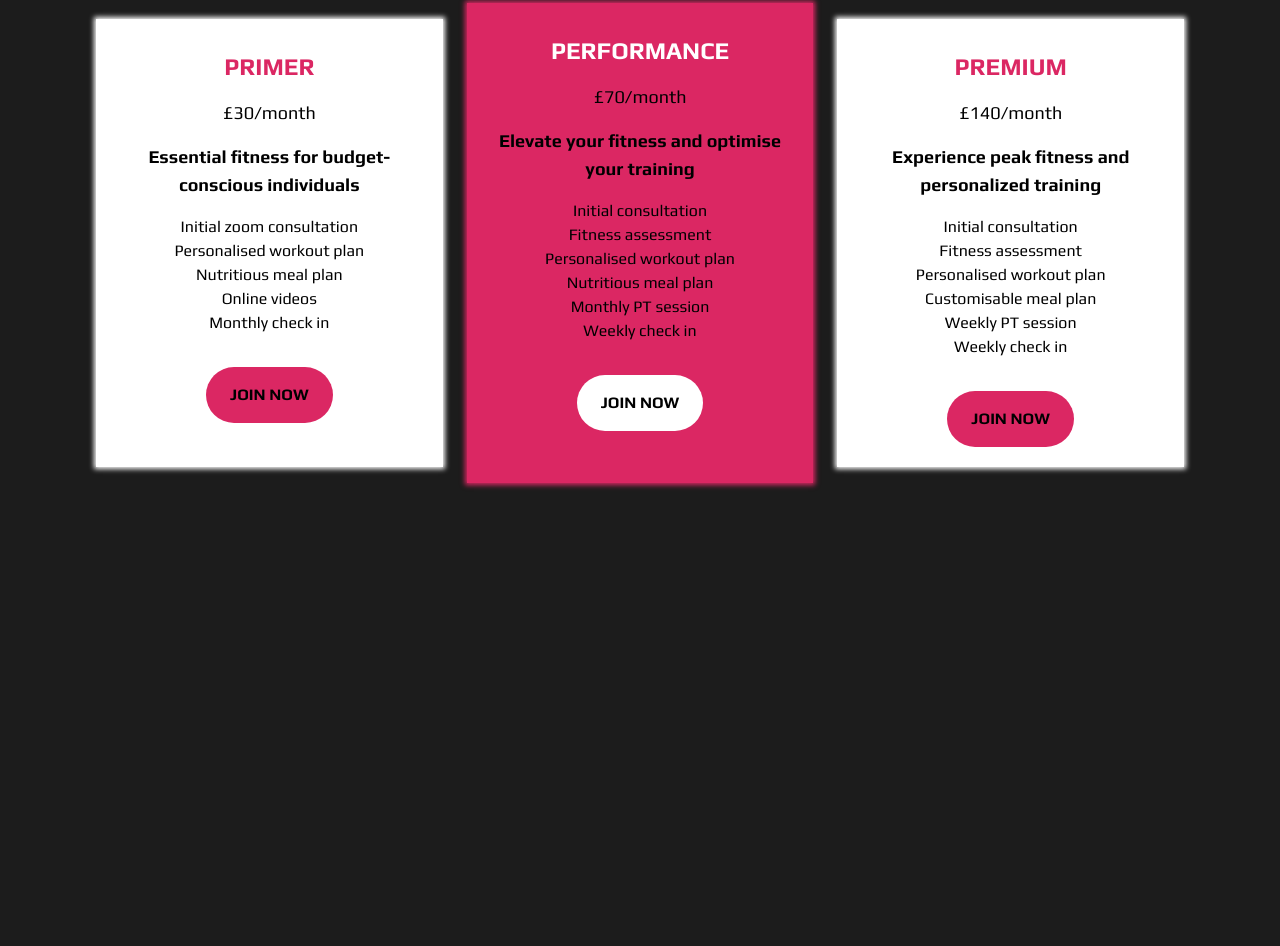
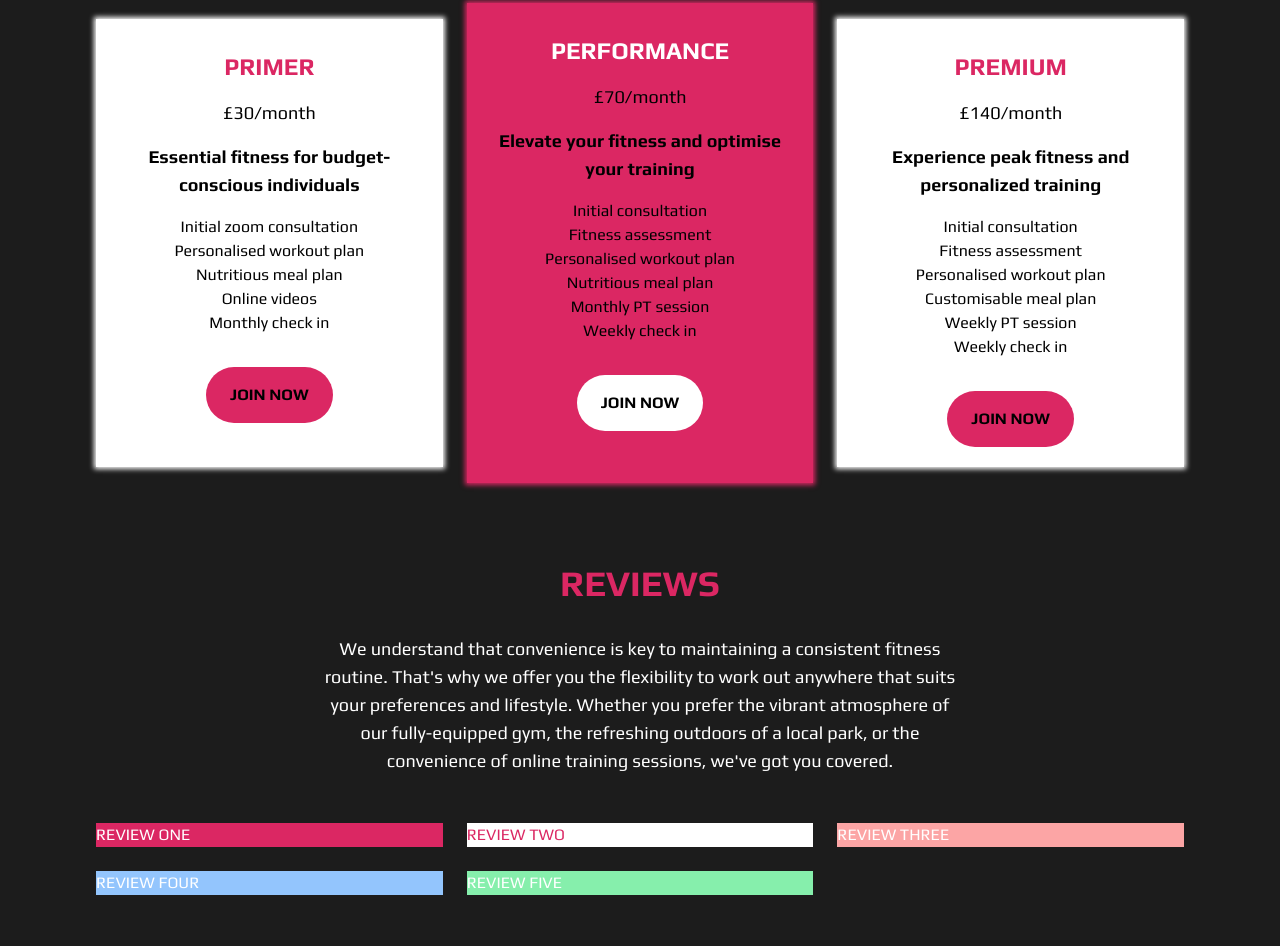
Before and after one commit to jpates2/ronswansonpt, a website: page index.html in a window 1280 px wide. Shown: the part 2486-3432 px from the top of the page. Before the commit the page ends 3017 px from the top, so only its background shows below. Drawn offline with Linux system fonts and the light colour scheme.

Commit message:
review grid structure

```diff
--- a/index.html
+++ b/index.html
@@ -216,6 +216,44 @@
       </div>
     </section>
 
+    <!-- Reviews section -->
+    <section id="reviews">
+      <div class="mb-12">
+        <!-- Reviews header and intro container -->
+        <div class="flex flex-col items-center mb-12">
+          <!-- Reviews header -->
+          <h2 class="text-pink text-4xl font-semibold py-8">REVIEWS</h2>
+          <!-- Reviews intro -->
+          <p class="max-w-2xl px-4 text-center text-white text-lg">We understand that convenience is key to maintaining a consistent fitness routine. That's why we offer you the flexibility to work out anywhere that suits your preferences and lifestyle. Whether you prefer the vibrant atmosphere of our fully-equipped gym, the refreshing outdoors of a local park, or the convenience of online training sessions, we've got you covered.</p>
+        </div>
+
+        <!-- Reviews container -->
+        <div class="grid grid-cols-1 gap-6 lg:px-24 lg:grid-cols-3 lg:grid-rows-3">
+          <!-- Review 1 -->
+          <div class="bg-pink lg:cols-span-2">
+            <div class="text-white">REVIEW ONE</div>
+          </div>
+          <!-- Review 2 -->
+          <div class="bg-white lg:rows-span-2">
+            <div class="text-pink">REVIEW TWO</div>
+          </div>
+          <!-- Review 3 -->
+          <div class="bg-red-300 lg:cols-span-2">
+            <div class="text-white">REVIEW THREE</div>
+          </div>
+          <!-- Review 4 -->
+          <div class="bg-blue-300">
+            <div class="text-white">REVIEW FOUR</div>
+          </div>
+          <!-- Review 5 -->
+          <div class="bg-green-300 lg:rows-span-2">
+            <div class="text-white">REVIEW FIVE</div>
+          </div>
+        </div>
+      </div>
+
+    </section>
+
     <!-- Our expert trainers provide effective workouts, nutritional guidance, and unwavering support. We understand your busy schedule and offer flexible training options. We believe in holistic health, aiming to make you feel your best, both physically and mentally. -->
     <!-- Contact form text:  Let us help you become stronger, fitter and more confident. Contact us today and take the first step towards a healthier, happier you!-->
   </body>
```
Also changed, not shown: css/style.css.
